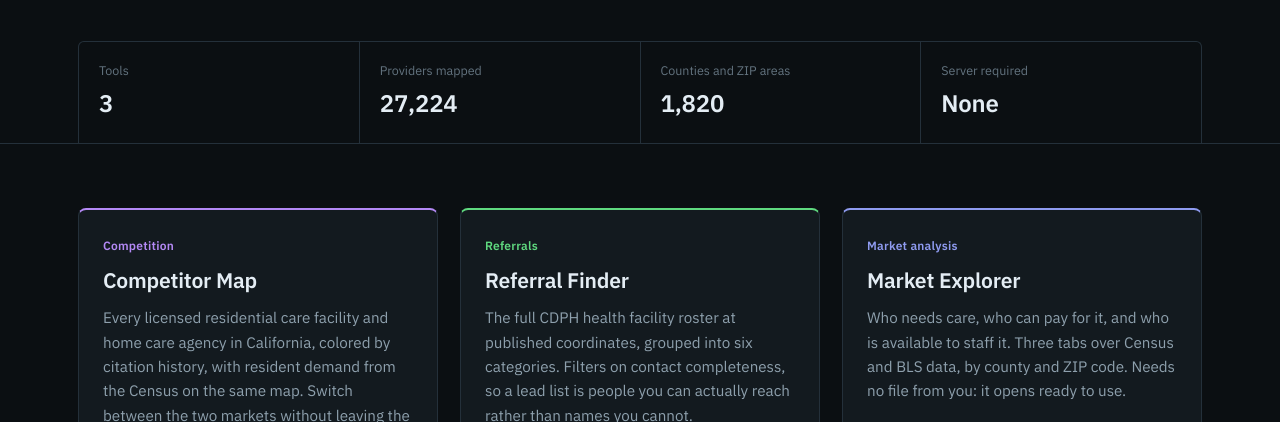
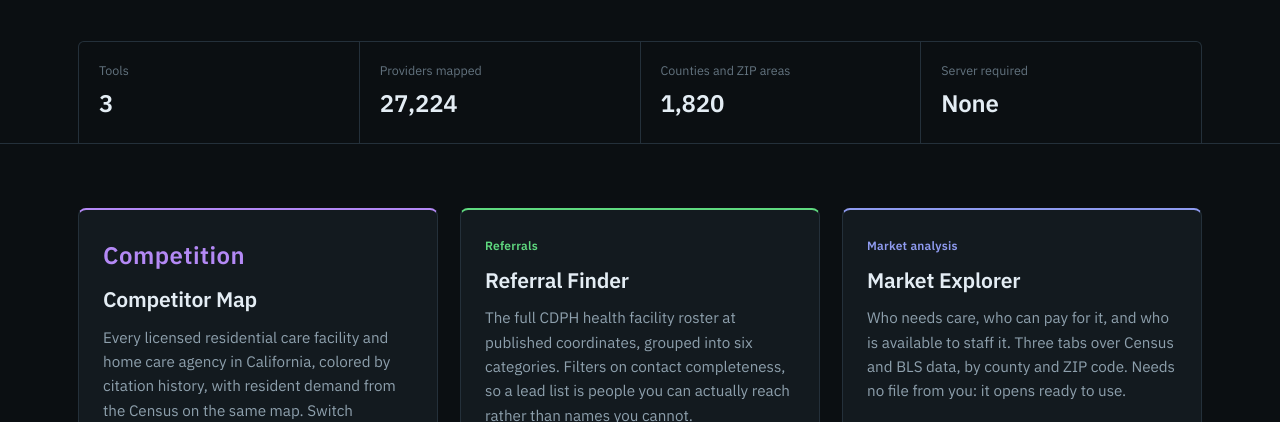
Before and after one commit to spencer-rogersai/spencer-rogersai.github.io, a plain HTML site: page index.html in a window 1280 px wide. Shown: the part 333-755 px from the top of the page. Drawn offline with Linux system fonts and the light colour scheme.

Commit message:
Enhance Competition label styling in index.html
Make the 'Competition' label bold and increase its font size.

```diff
--- a/index.html
+++ b/index.html
@@ -34,7 +34,7 @@
     <div class="grid">
 
       <article class="card" data-accent="plum">
-        <p class="kicker">Competition</p>
+        <p class="kicker" style="font-weight:bold; font-size:1.5rem;">Competition</p>
         <h2><a class="card-title" href="competitor-map.html">Competitor Map</a></h2>
         <p class="card-body">Every licensed residential care facility and home care agency in California, colored by citation history, with resident demand from the Census on the same map. Switch between the two markets without leaving the page.</p>
         <table class="spec">
```
